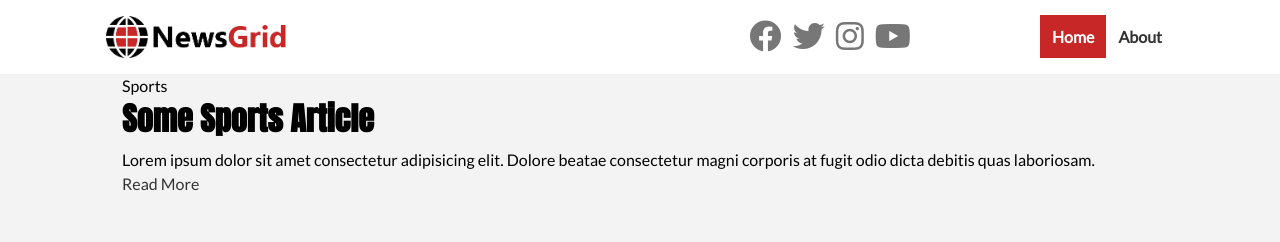
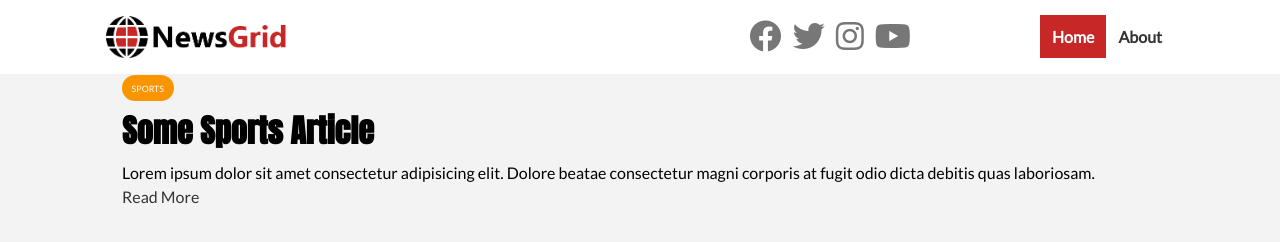
Before and after one commit to sheronimo/practice-newsgrid_website, a plain HTML site: page index.html in a window 1280 px wide. Drawn offline with Linux system fonts and the light colour scheme.

Commit message:
category styling

```diff
--- a/css/style.css
+++ b/css/style.css
@@ -59,6 +59,7 @@ h6 {
 }
 
 /* GLOBAL */
+
 .container {
 	max-width: var(--max-width);
 	margin: auto;
@@ -114,3 +115,27 @@ h6 {
 	background: var(--red);
 	color: white;
 }
+
+/* CATEGORY */
+
+.category {
+	display: inline-block;
+	color: white;
+	text-transform: uppercase;
+	font-size: 0.55rem;
+	padding: 0.4rem 0.6rem;
+	border-radius: 15px;
+	margin-bottom: 0.55rem;
+}
+
+.category-sports {
+	background: var(--sports-color);
+}
+
+.category-ent {
+	background: var(--ent-color);
+}
+
+.category-tech {
+	background: var(--tech-color);
+}
```
